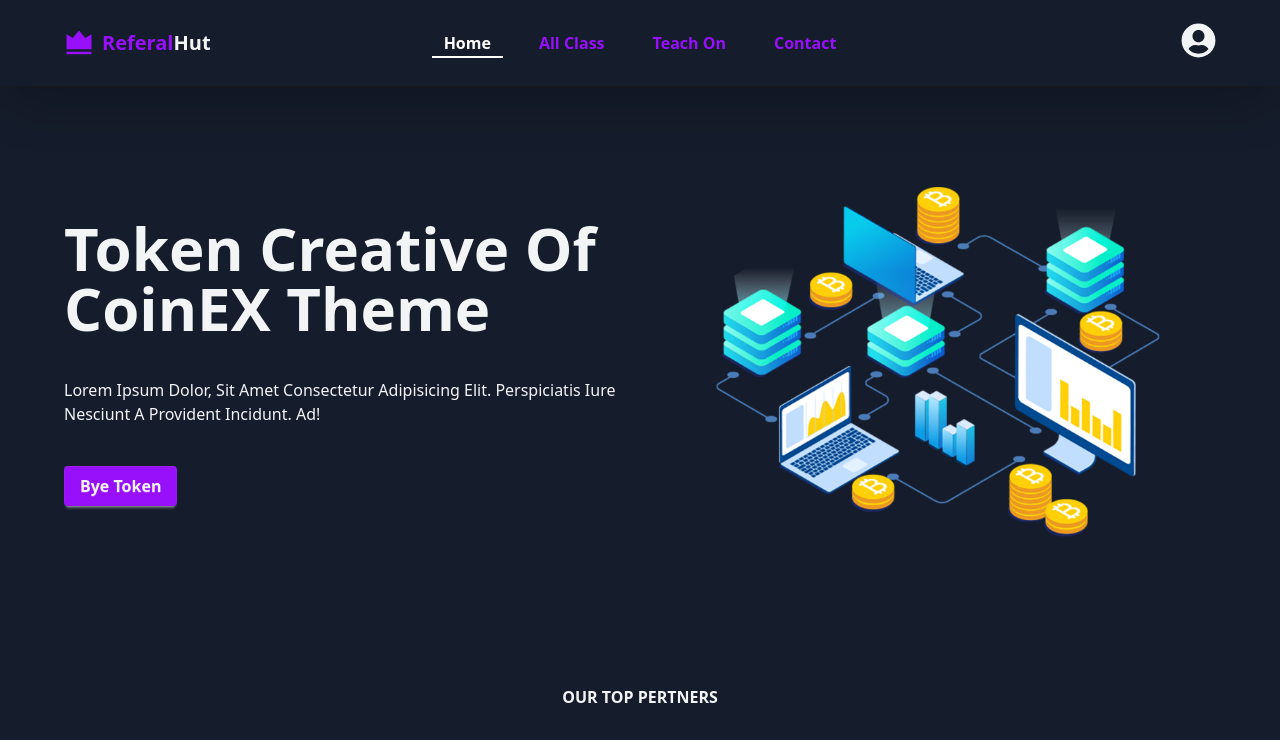
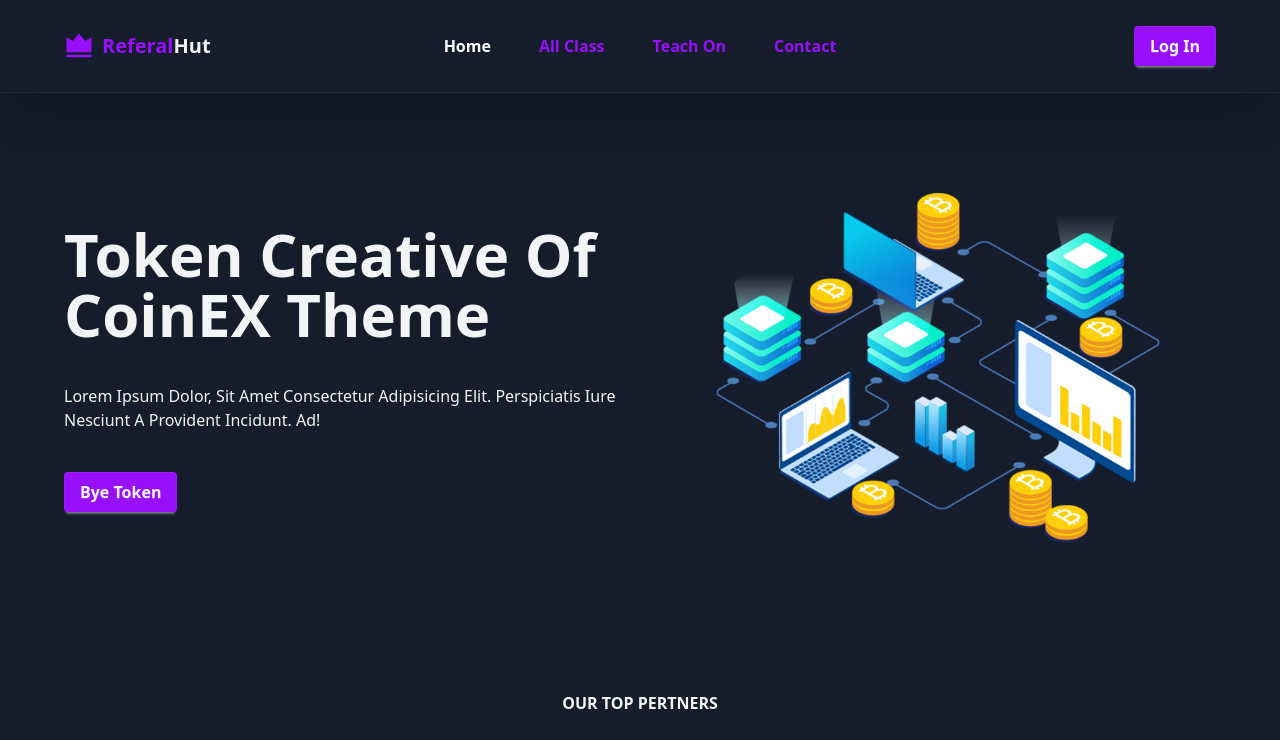
Before and after one commit to shahriaraf/Referral-Hut, a React (Vite) app: page / in a window 1280 px wide. Shown: the top 740 px of the page. Built offline with nearby package versions, Linux system fonts and the light colour scheme.

Commit message:
modify navbar section

```diff
--- a/src/Components/Navbar/Navbar.jsx
+++ b/src/Components/Navbar/Navbar.jsx
@@ -12,12 +12,12 @@ import UserAvater from "./UserAvater";
 
 const Navbar = () => {
   const [isActive, setIsActive] = useState(false);
-  const user = true;
+  const user = false;
 
   const handleMenuIcon = () => setIsActive(true);
 
   return (
-  <div className="primary_bg_color border-b shadow-2xl sticky top-0 z-50 py-2">
+  <div className="primary_bg_color border-b border-gray-800 shadow-2xl sticky top-0 z-50 py-2">
   <div className="navbar px-4 sm:px-6 md:px-16 2xl:px-22 py-3 relative">
 
     {/* Logo - navbar-start */}
@@ -61,7 +61,7 @@ const Navbar = () => {
           </div>
         ) : (
           <Link to="signIn">
-            <button className="secondary_btn uppercase">
+            <button className="primary_btn uppercase">
               <span>Log In</span>
             </button>
           </Link>
@@ -121,8 +121,8 @@ const Navbar = () => {
         ) : (
           <div className="text-center">
             <Link to="signIn">
-              <button className="secondary_btn uppercase">
-                <span>Log In / Sign Up</span>
+              <button className="primary_btn ">
+                    log in
               </button>
             </Link>
           </div>
--- a/src/Components/Navbar/Navlinks.jsx
+++ b/src/Components/Navbar/Navlinks.jsx
@@ -4,16 +4,16 @@ import { NavLink } from 'react-router-dom';
 const Navlinks = () => {
       const navLinks = (
     <>
-      <li className="text-base font-semibold capitalize md:mx-3 py-2 lg:py-0 cursor-pointer">
+      <li className="text-base text-purple-600 hover:text-white transition-all ease-in-out  font-semibold capitalize md:mx-3 py-2 lg:py-0 cursor-pointer">
         <NavLink to="/">Home</NavLink>
       </li>
-      <li className="text-base font-semibold capitalize md:mx-3 py-2 lg:py-0 cursor-pointer">
+      <li className="text-base text-purple-600 hover:text-white transition-all ease-in-out  font-semibold capitalize md:mx-3 py-2 lg:py-0 cursor-pointer">
         <NavLink to="/allClass">All Class</NavLink>
       </li>
-      <li className="text-base font-semibold capitalize md:mx-3 py-2 lg:py-0 cursor-pointer">
+      <li className="text-base text-purple-600 hover:text-white transition-all ease-in-out  font-semibold capitalize md:mx-3 py-2 lg:py-0 cursor-pointer">
         <NavLink to="/TeachOn">Teach On</NavLink>
       </li>
-      <li className="text-base font-semibold capitalize md:mx-3 py-2 lg:py-0 cursor-pointer">
+      <li className="text-base text-purple-600 hover:text-white transition-all ease-in-out  font-semibold capitalize md:mx-3 py-2 lg:py-0 cursor-pointer">
         <NavLink to="/contact">Contact</NavLink>
       </li>
     </>
--- a/src/index.css
+++ b/src/index.css
@@ -47,14 +47,19 @@
 
 
 
-/* navbar design */
-.nav_link a {
- @apply relative text-purple-600 inline-block bg-transparent px-3 py-[3px] font-semibold capitalize no-underline transition-colors duration-300 ease-in-out
-}
+/* .nav_link a {
+  position: relative;
+  display: inline-block;
+  padding: 3px 12px;
+  font-weight: 600;
+  text-transform: capitalize;
+  text-decoration: none;
+  background-color: transparent;
+  transition: color 0.3s ease;
+  color :purple
+} */
 
-
-
- .nav_link a::after {
+/* .nav_link a::after {
   content: "";
   position: absolute;
   bottom: 0;
@@ -65,20 +70,22 @@
   transform: scaleX(0);
   transform-origin: left;
   transition: transform 0.3s ease-in-out;
-}
+  display: block;
+} */
 
- .nav_link a:hover::after {
+/* .nav_link a:hover::after {
   transform: scaleX(1);
 }
 
- .nav_link a.active {
+.nav_link a.active {
   color: white;
 }
 
- .nav_link a.active::after {
-  transform: scaleX(1);
+} */
+
+.nav_link a.active {
+ @apply text-white
 }
-
 /* footer */
   .footer_link_title {
     @apply  text-lg uppercase text-white font-semibold mb-6
```
